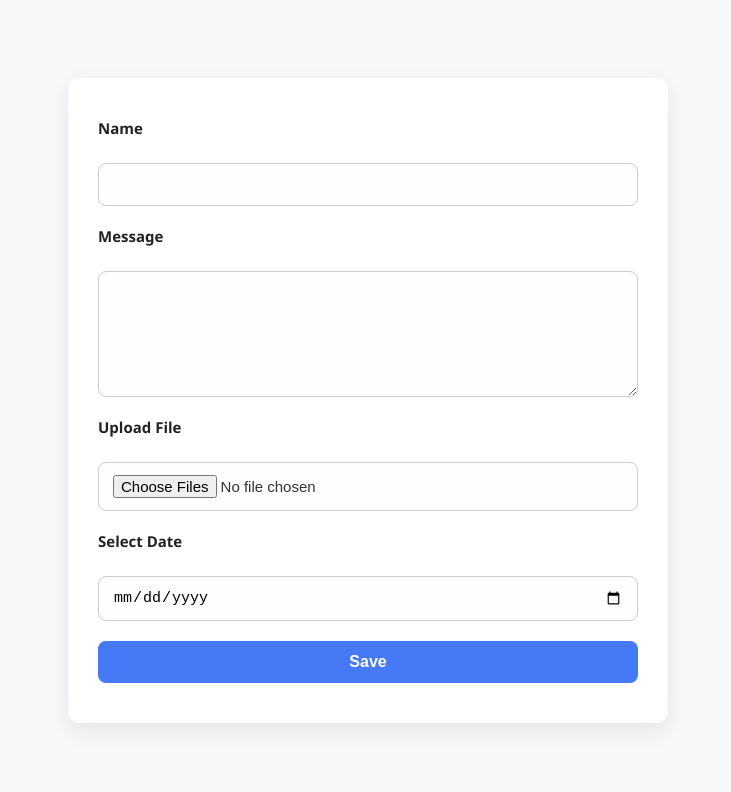
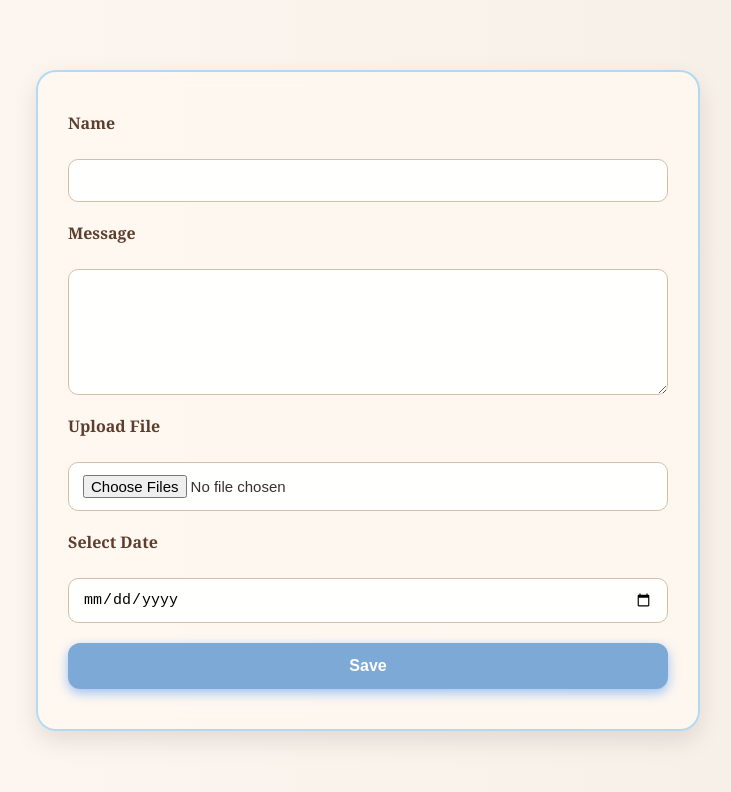
Before and after one commit to Mratyunjay1311/DigitalTimeCapsule_Personal, a plain HTML site: page form.html in a window 1280 px wide. Shown: the whole page, without its empty margins (272-1003 px from the left). Drawn offline with Linux system fonts and the light colour scheme.

Commit message:
buildweek

```diff
--- a/form.html
+++ b/form.html
@@ -6,42 +6,50 @@
     <title>Document</title>
     <style>
   /* Global background with antique feel */
-/* Clean, modern body background */
   body {
     margin: 0;
     padding: 0;
-  font-family: 'Segoe UI', Tahoma, Geneva, Verdana, sans-serif;
-  background-color: #f7f8fa;
-  color: #333;
+    font-family: 'Georgia', serif;
+    background: linear-gradient(to right, #fff8f2, #f5eee6);
+    color: #3a2f2f;
     min-height: 100vh;
     display: flex;
     justify-content: center;
     align-items: center;
   }
 
-/* Card-like form container */
+  /* Frosted-glass antique form box */
   #capsuleData {
-  background: #fff;
-  border-radius: 12px;
+    backdrop-filter: blur(10px);
+    background: rgba(255, 248, 240, 0.75);
+    border: 2px solid rgba(9, 146, 250, 0.3);
+    border-radius: 20px;
     padding: 40px 30px;
-  box-shadow: 0 8px 24px rgba(0, 0, 0, 0.08);
+    box-shadow: 0 10px 25px rgba(0,0,0,0.1);
     width: 90%;
-  max-width: 540px;
+    max-width: 600px;
     display: flex;
     flex-direction: column;
     gap: 20px;
-  transition: transform 0.3s ease;
+    animation: fadeInUp 1s ease-out;
   }
 
-#capsuleData:hover {
-  transform: translateY(-2px);
+  @keyframes fadeInUp {
+    0% {
+      opacity: 0;
+      transform: translateY(40px);
+    }
+    100% {
+      opacity: 1;
+      transform: translateY(0);
+    }
   }
 
   label {
-  font-weight: 600;
-  font-size: 15px;
+    font-weight: bold;
+    color: #5c3d2e;
+    font-size: 16px;
     margin-bottom: 5px;
-  color: #222;
   }
 
   input[type="text"],
@@ -50,16 +58,16 @@ input[type="date"],
   textarea {
     padding: 12px 14px;
     font-size: 15px;
-  border: 1px solid #ccc;
-  border-radius: 8px;
-  background-color: #fefefe;
-  transition: border-color 0.2s ease;
+    border: 1px solid #d6bfa9;
+    border-radius: 10px;
+    outline: none;
+    background: rgba(255, 255, 255, 0.85);
+    transition: box-shadow 0.3s ease;
   }
 
   input:focus,
   textarea:focus {
-  border-color: #4679f6;
-  outline: none;
+    box-shadow: 0 0 0 2px #0981fa70;
   }
 
   textarea {
@@ -68,22 +76,24 @@ textarea {
   }
 
   button[type="submit"] {
-  background-color: #4679f6;
-  color: white;
+    background: #7da9d7;
+    color: #fff;
     border: none;
-  padding: 12px 16px;
-  border-radius: 8px;
+    padding: 14px;
+    border-radius: 12px;
     font-size: 16px;
-  font-weight: 600;
+    font-weight: bold;
     cursor: pointer;
-  transition: background-color 0.3s ease;
+    transition: background 0.3s ease, box-shadow 0.3s ease;
+    box-shadow: 0 4px 12px rgba(9, 109, 250, 0.4);
   }
 
   button[type="submit"]:hover {
-  background-color: #305edb;
+    background-color: #1c7ce4;
+    box-shadow: 0 6px 16px rgba(9, 146, 250, 0.6);
   }
 
-/* Spinner overlay */
+  /* Spinner Styles */
   #spinner {
     position: fixed;
     display: none;
@@ -91,19 +101,19 @@ button[type="submit"]:hover {
     left: 0;
     width: 100%;
     height: 100%;
-  background: rgba(250, 250, 250, 0.8);
+    background: rgba(255, 255, 255, 0.85);
     justify-content: center;
     align-items: center;
     z-index: 9999;
+    backdrop-filter: blur(3px);
   }
 
-/* Spinner style */
   .loader {
-  border: 6px solid #e0e0e0;
-  border-top: 6px solid #4679f6;
+    border: 8px solid #f3f3f3;
+    border-top: 8px solid #0992fa;
     border-radius: 50%;
-  width: 50px;
-  height: 50px;
+    width: 60px;
+    height: 60px;
     animation: spin 1s linear infinite;
   }
 
@@ -112,13 +122,14 @@ button[type="submit"]:hover {
     100% { transform: rotate(360deg); }
   }
 
+  /* Optional: subtle glowing header */
   h1 {
     text-align: center;
-  font-size: 22px;
+    font-family: 'Georgia', serif;
+    color: #5c3d2e;
+    text-shadow: 1px 1px 1px rgba(255,255,255,0.8);
     margin-bottom: 20px;
-  color: #333;
   }
-
 </style>
 
 
@@ -169,7 +180,7 @@ const auth = getAuth();
 async function uploadToCloudinary(file) {
 
   const cloudName = "dk3qwx0db";
-const uploadPreset = "timeCapsulesData";
+const uploadPreset = "timecapsule";
   const url = `https://api.cloudinary.com/v1_1/${cloudName}/auto/upload`;
 
   const formData = new FormData();
```
Also changed, not shown: capsulepage.html (+1 -1 lines), css/index.css (+7 -7 lines), index.html (+1 -1 lines), 1 other file. Lines whose indentation alone changed are shown as unchanged.
